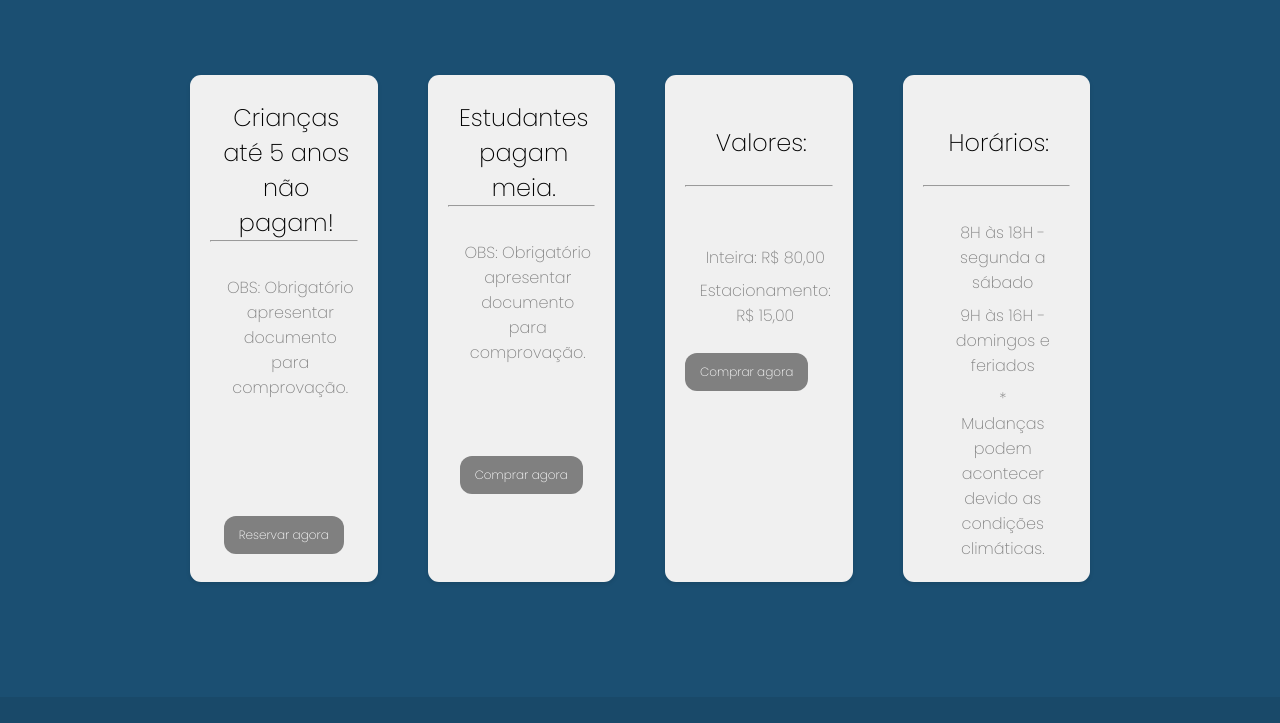
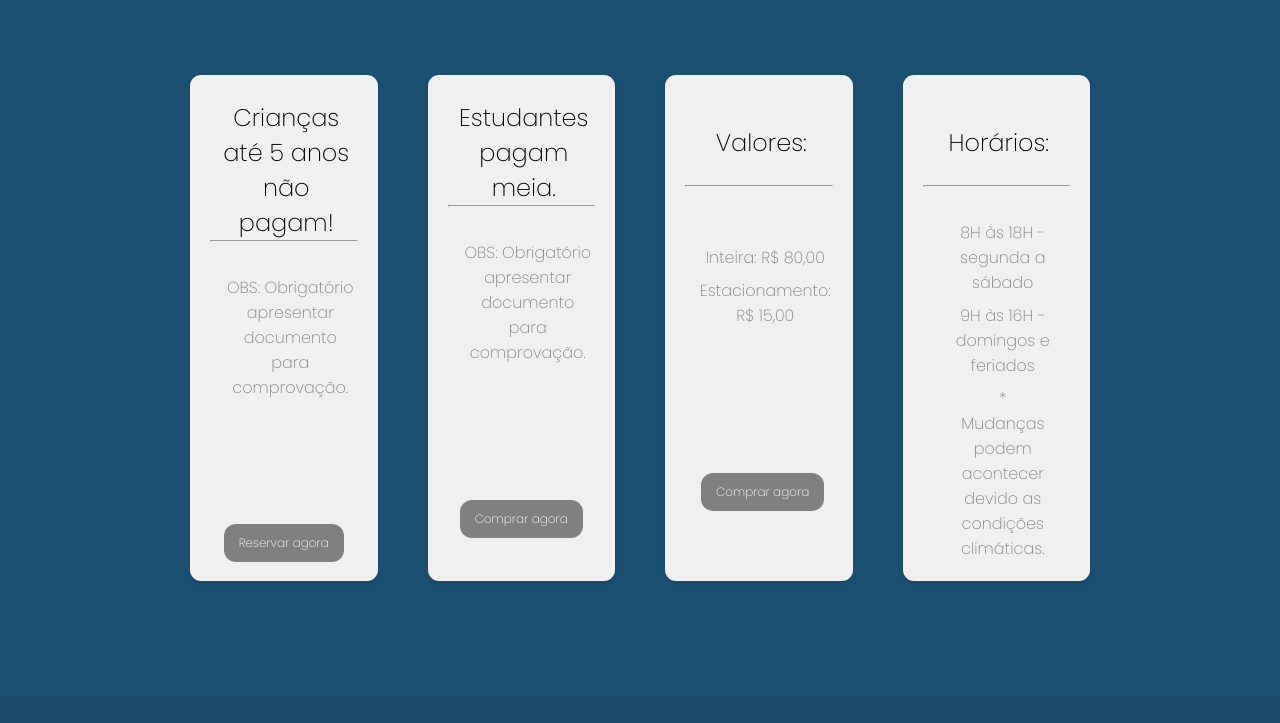
Before and after one commit to BiaMayumi/parqueAquatico, a plain HTML site: page informacoes.html in a window 1280 px wide. Shown: the top 723 px of the page. Drawn offline with Linux system fonts and the light colour scheme.

Commit message:
commit maciel

```diff
--- a/informacoes.css
+++ b/informacoes.css
@@ -51,9 +51,20 @@ body {
   cursor: pointer;
   display: flex;
   justify-content: space-between;
-  /* margin-top: 10em; */
+  margin-top: 10em;
 }
 
+.botao-reserva {
+  margin-top: -1.2em;
+}
+
+.botao-comprar{
+  margin-top: 1em;
+}
+
+.botao-comprar2{
+  margin-left: 1em;
+}
 .botao-comprar button:hover,
 .botao-reserva button:hover {
   background-color: #1B4F72;
```
Also changed, not shown: informacoes.html (+1 -2 lines), parque.html (+1 -1 lines).
